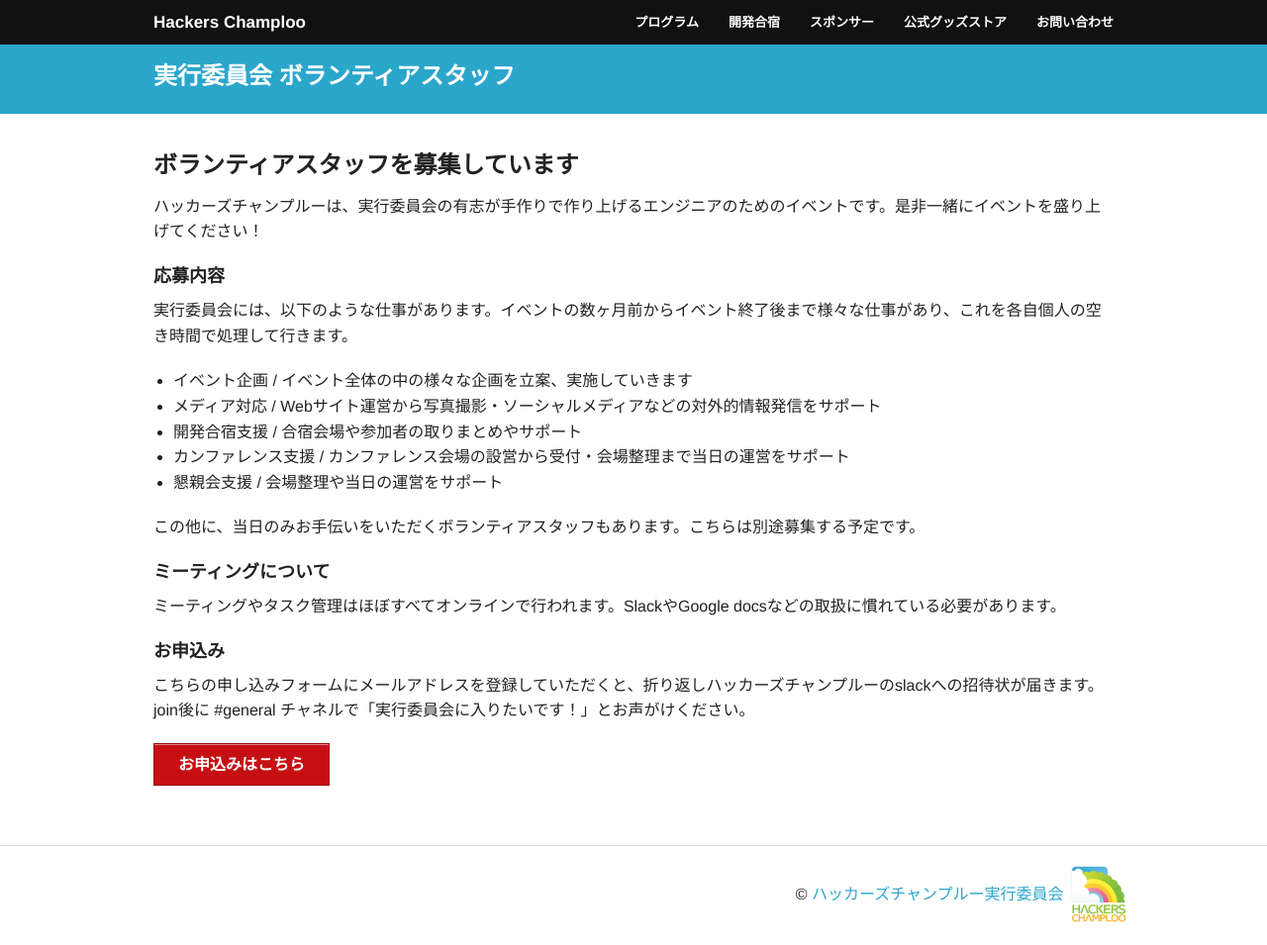
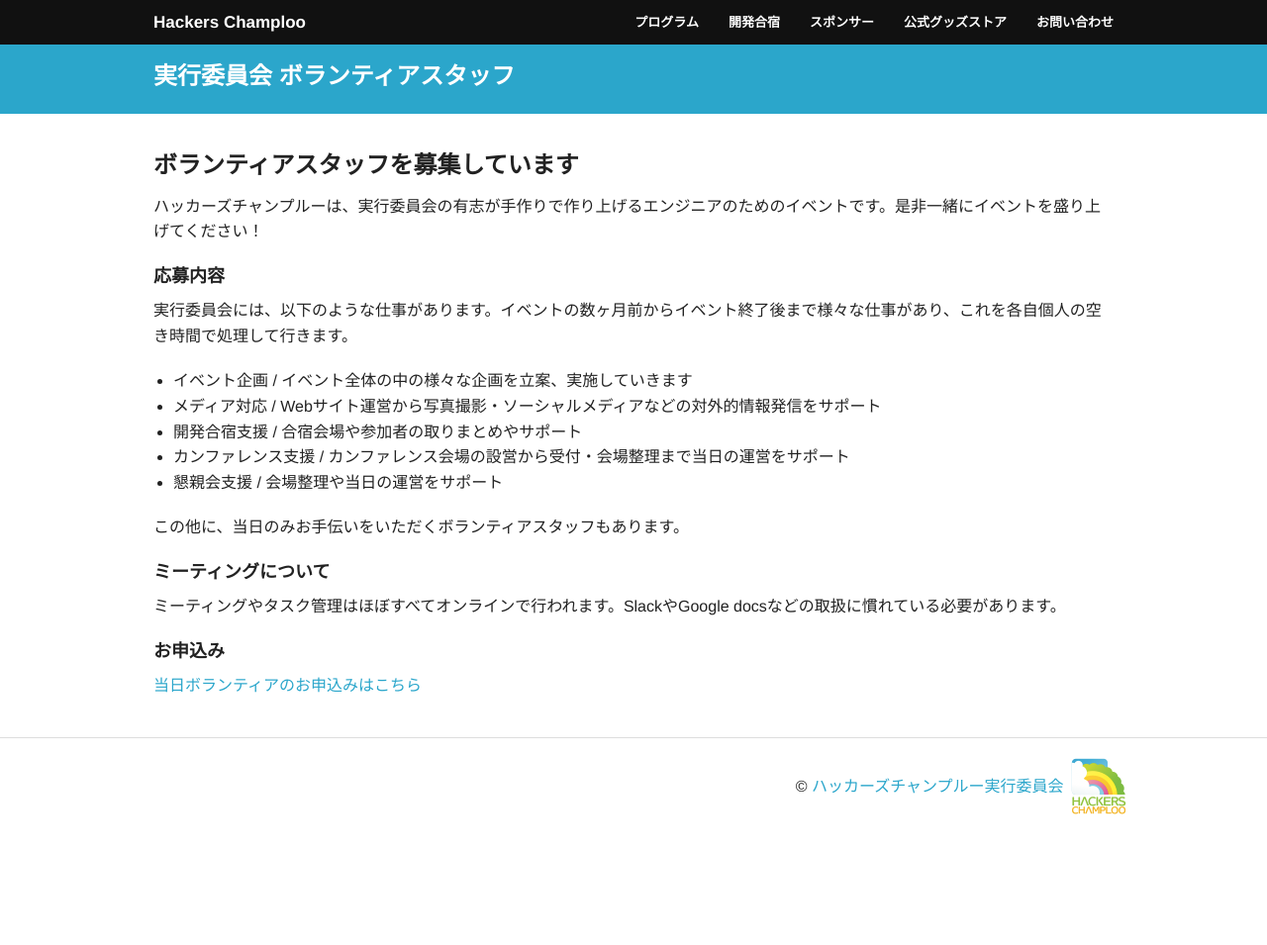
Before and after one commit to hackers-champloo/hackers-champloo.github.io, a Jekyll site: the page built from 2019/staff.md, in a window 1280 px wide and 955 px high. Shown: the whole window at 99% size. Built offline with Jekyll 4.4.1, drawn with Linux system fonts in a browser that asks for light colours; nearby versions of some CDN libraries.

Commit message:
add a link to google form to apply a staff on the day.

```diff
--- a/2019/staff.md
+++ b/2019/staff.md
@@ -18,7 +18,7 @@ title: 実行委員会 ボランティアスタッフ
 * カンファレンス支援 / カンファレンス会場の設営から受付・会場整理まで当日の運営をサポート
 * 懇親会支援 / 会場整理や当日の運営をサポート
 
-この他に、当日のみお手伝いをいただくボランティアスタッフもあります。こちらは別途募集する予定です。
+この他に、当日のみお手伝いをいただくボランティアスタッフもあります。
 
 ## ミーティングについて
 
@@ -26,6 +26,4 @@ title: 実行委員会 ボランティアスタッフ
 
 ## お申込み
 
- こちらの申し込みフォームにメールアドレスを登録していただくと、折り返しハッカーズチャンプルーのslackへの招待状が届きます。join後に #general チャネルで「実行委員会に入りたいです！」とお声がけください。
-
- <a class="button alert" href="https://goo.gl/WOcoUD">お申込みはこちら</a>
+[当日ボランティアのお申込みはこちら](https://docs.google.com/forms/d/e/1FAIpQLSeExTG2U-nGKpyAj_4dt0ueHUHz8J6k-6X7VFZVs92_js30KQ/viewform)
```
